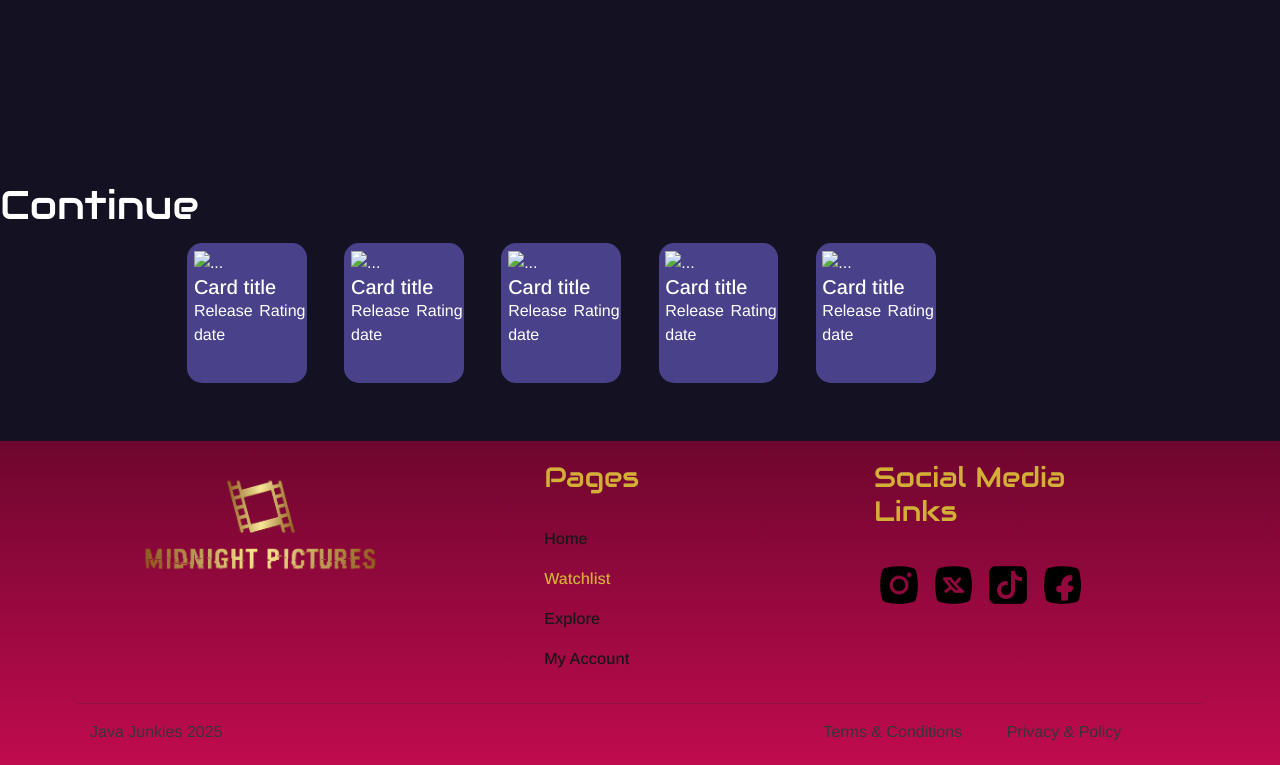
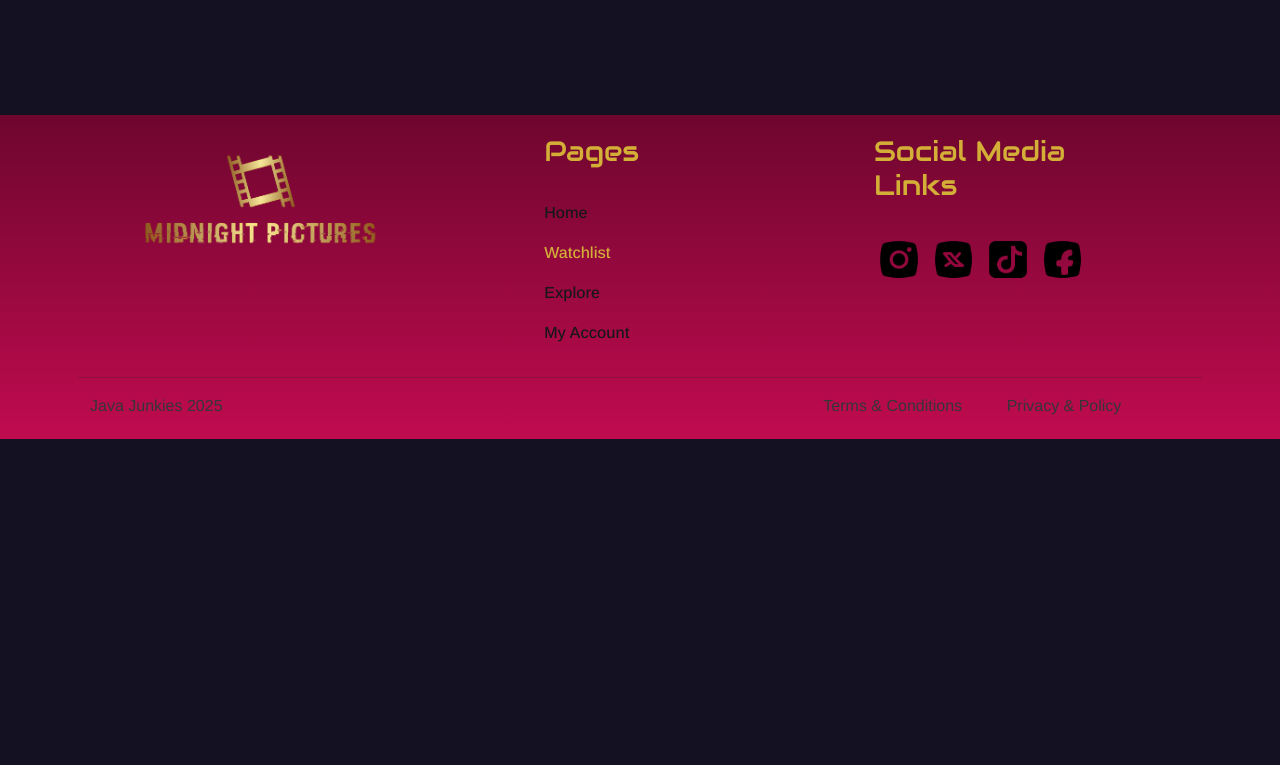
Before and after one commit to gabri3llp/Group7_Semester2_Term4_FinalWebsiteSubmission, a website: page public/pages/Movie watchlist.html in a window 1280 px wide. Shown: the part 740-1505 px from the top of the page. After the commit the page ends 1179 px from the top, so only its background shows below. Drawn offline with nearby package versions, Linux system fonts and the light colour scheme; no server answers.

Commit message:
Watchlist not going well
dvbgalhvwbdoai'khnfojwkv

```diff
--- a/public/js/Script.js
+++ b/public/js/Script.js
@@ -433,11 +433,11 @@ document.addEventListener('DOMContentLoaded', () => {
 
 class Individual {
             constructor(title,release_date,rating,genre,overview){
-        movie.title = title;
-        movie.release_date = release_date;
-        movie.vote_average = rating;
-        movie.genre = genre;
-        movie.overview = overview;
+        Individual.title = title;
+        Individual.release_date = release_date;
+        Individual.vote_average = rating;
+        Individual.genre = genre;
+        Individual.overview = overview;
             }
         };
 
@@ -445,24 +445,22 @@ class Individual {
 
 const addWatchlist = document.getElementById('add-watchlist');
 
-addWatchlist.addEventListener('onclick', (e) => {
+addWatchlist.addEventListener('click', (e) => {
     e.preventDefault();
 
-    const title = document.getElementById('.hero-title').value;
+    const title = document.querySelector('.hero-title').value;
     const release_date = document.getElementById('yor').value;
     const vote_average = document.getElementById('ratingIND').value;
-    const genre = document.getElementById('signUpgenresINDPassword').value;
-    const overview = document.getElementById('hero-description').value;
+    const genre = document.getElementById('ratingIND').value;
+    const overview = document.querySelector('.hero-description').value;
 
     const newIndividual = new Individual(title, release_date, vote_average,genre,overview);
 
-    // let users = JSON.parse(localStorage.getItem('users')) || [];
+    //Individual.push(newIndividual);
 
-    Individual.push(newIndividual);
 
-    // localStorage.setItem("individual", JSON.stringify(users));
 
-    console.log(Individual[0])
+    console.log(release_date);
 });
 
 
--- a/public/pages/Movie watchlist.html
+++ b/public/pages/Movie watchlist.html
@@ -153,78 +153,6 @@
       </div>
     </section>
 
-    <section class="watchlist-unwatched">
-      <h1>Continue</h1>
-      <div class="card-flex">
-      <div class="row row-cols-1 row-cols-md-6 g-4">
-        <div class="col">
-          <div class="h-100">
-            <img src="..." class="card-img-top" alt="..." />
-            <div class="card-body">
-              <h5 class="card-title">Card title</h5>
-              <div class="row row-cols-2">
-                <p class="card-text">Release date</p>
-                <p class="card-text">Rating</p>
-              </div>
-            </div>
-          </div>
-        </div>
-
-        <div class="col">
-          <div class="h-100">
-            <img src="..." class="card-img-top" alt="..." />
-            <div class="card-body">
-              <h5 class="card-title">Card title</h5>
-              <div class="row row-cols-2">
-                <p class="card-text">Release date</p>
-                <p class="card-text">Rating</p>
-              </div>
-            </div>
-          </div>
-        </div>
-
-        <div class="col">
-          <div class="h-100">
-            <img src="..." class="card-img-top" alt="..." />
-            <div class="card-body">
-              <h5 class="card-title">Card title</h5>
-              <div class="row row-cols-2">
-                <p class="card-text">Release date</p>
-                <p class="card-text">Rating</p>
-              </div>
-            </div>
-          </div>
-        </div>
-
-        <div class="col">
-          <div class="h-100">
-            <img src="..." class="card-img-top" alt="..." />
-            <div class="card-body">
-              <h5 class="card-title">Card title</h5>
-              <div class="row row-cols-2">
-                <p class="card-text">Release date</p>
-                <p class="card-text">Rating</p>
-              </div>
-            </div>
-          </div>
-        </div>
-
-        <div class="col">
-          <div class="h-100">
-            <img src="..." class="card-img-top" alt="..." />
-            <div class="card-body">
-              <h5 class="card-title">Card title</h5>
-              <div class="row row-cols-2">
-                <p class="card-text">Release date</p>
-                <p class="card-text">Rating</p>
-              </div>
-            </div>
-          </div>
-        </div>
-        </div>
-      </div>
-    </section>
-
     <footer class="footer">
       <div class="container-fluid row footerRow">
         <div class="container-fluid col-lg-3 col-sm-4 footerRed">
```
